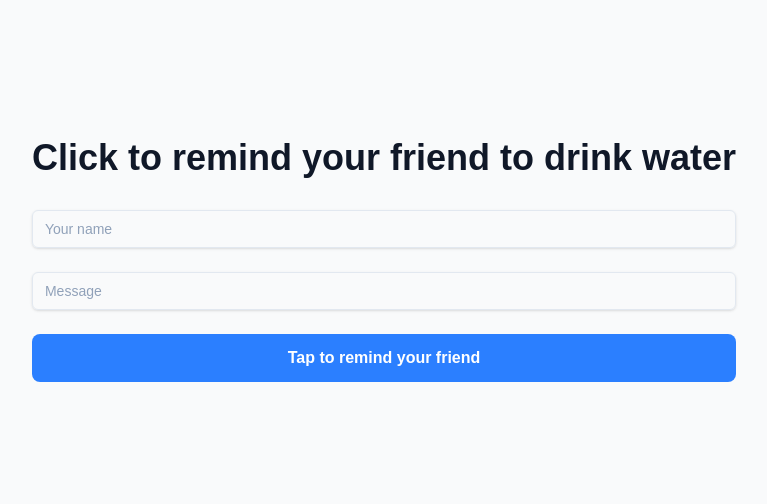
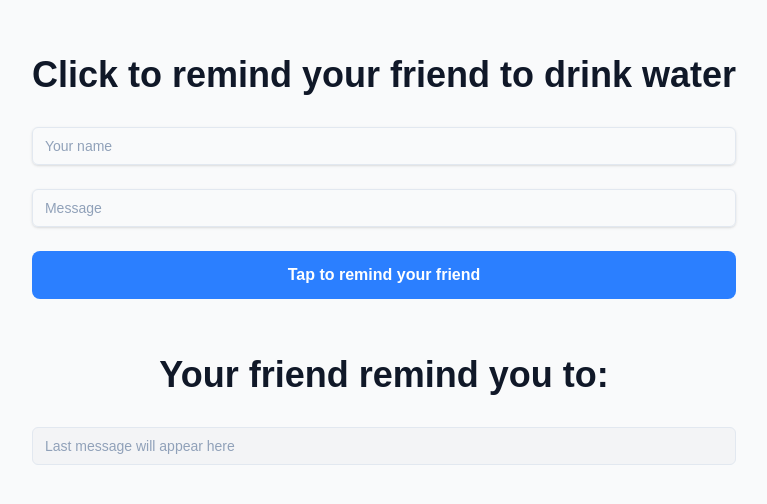
Before and after one commit to AnnSun6/DrinkWater, a Next.js app: page / in a window 1280 px wide. Shown: the part 140-644 px from the top of the page, without its empty margins (256-1023 px from the left). Built offline with nearby package versions, Linux system fonts and the light colour scheme; no server answers; the database is empty.

Commit message:
feat(show message):show the last message on the page

```diff
--- a/app/page.tsx
+++ b/app/page.tsx
@@ -1,11 +1,29 @@
 "use client"
 import { supabase } from '@/lib/supabase'
-import {useState} from 'react'
+import {useState, useEffect} from 'react'
 import toast from 'react-hot-toast'
 
 export default function Home() {
   const [message, setMessage] = useState('')
   const [sender, setSender] = useState('')
+  const [lastMessage, setLastMessage] = useState('')
+
+  async function fetchLastMessage() {
+    const { data } = await supabase
+      .from('message')
+      .select('message')
+      .order('created_at', { ascending: false })
+      .limit(1)
+      .single()
+
+    if (data) {
+      setLastMessage(data.message)
+    }
+  }
+
+  useEffect(() => {
+    fetchLastMessage()
+  }, [])
 
   async function handleclick() {
     if(!sender || !message) {
@@ -58,6 +76,16 @@ export default function Home() {
         >
           Tap to remind your friend
         </button>
+        <div className="w-full mt-8">
+          <p className="text-4xl font-bold text-gray-900 mb-8">Your friend remind you to:</p>
+          <input
+            type="text"
+            placeholder="Last message will appear here"
+            value={lastMessage}
+            readOnly
+            className="w-full bg-gray-100 placeholder:text-slate-400 text-slate-700 text-sm border border-slate-200 rounded-md px-3 py-2"
+          />
+        </div>
         </div>
       </div>
     </div>
```
